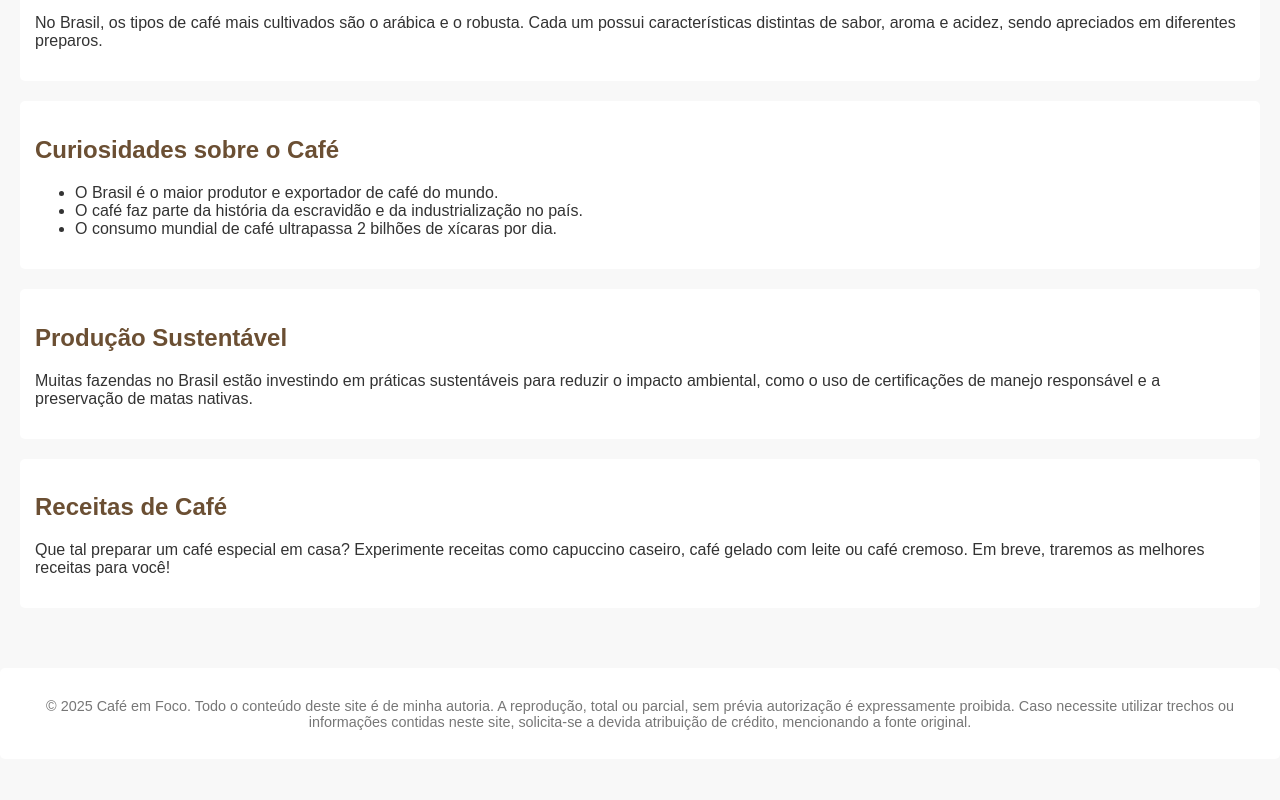
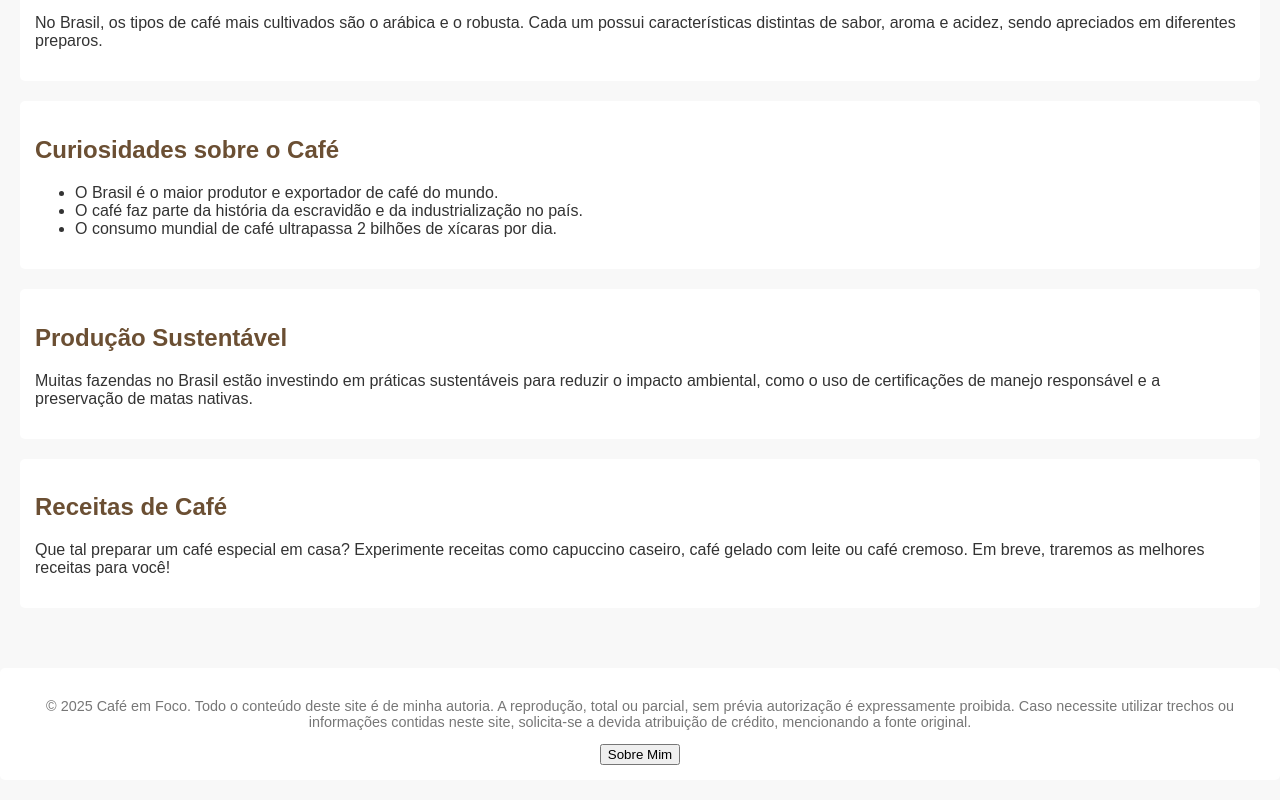
Before and after one commit to taynaracarvalho15/coffee_coffee, a plain HTML site: page index.html in a window 1280 px wide. Shown: the part 927-1727 px from the top of the page. Before the commit the page ends 1706 px from the top, so only its background shows below. Drawn offline with Linux system fonts and the light colour scheme.

Commit message:
Atualizar o index.html

```diff
--- a/index.html
+++ b/index.html
@@ -71,6 +71,7 @@
     <section class="direitos-autorais">
   <footer>
  <p>© 2025 Café em Foco. Todo o conteúdo deste site é de minha autoria. A reprodução, total ou parcial, sem prévia autorização é expressamente proibida. Caso necessite utilizar trechos ou informações contidas neste site, solicita-se a devida atribuição de crédito, mencionando a fonte original.</p>
+  <button id="btnSobre">Sobre Mim</button>
    </footer>
     </section>
 
```
